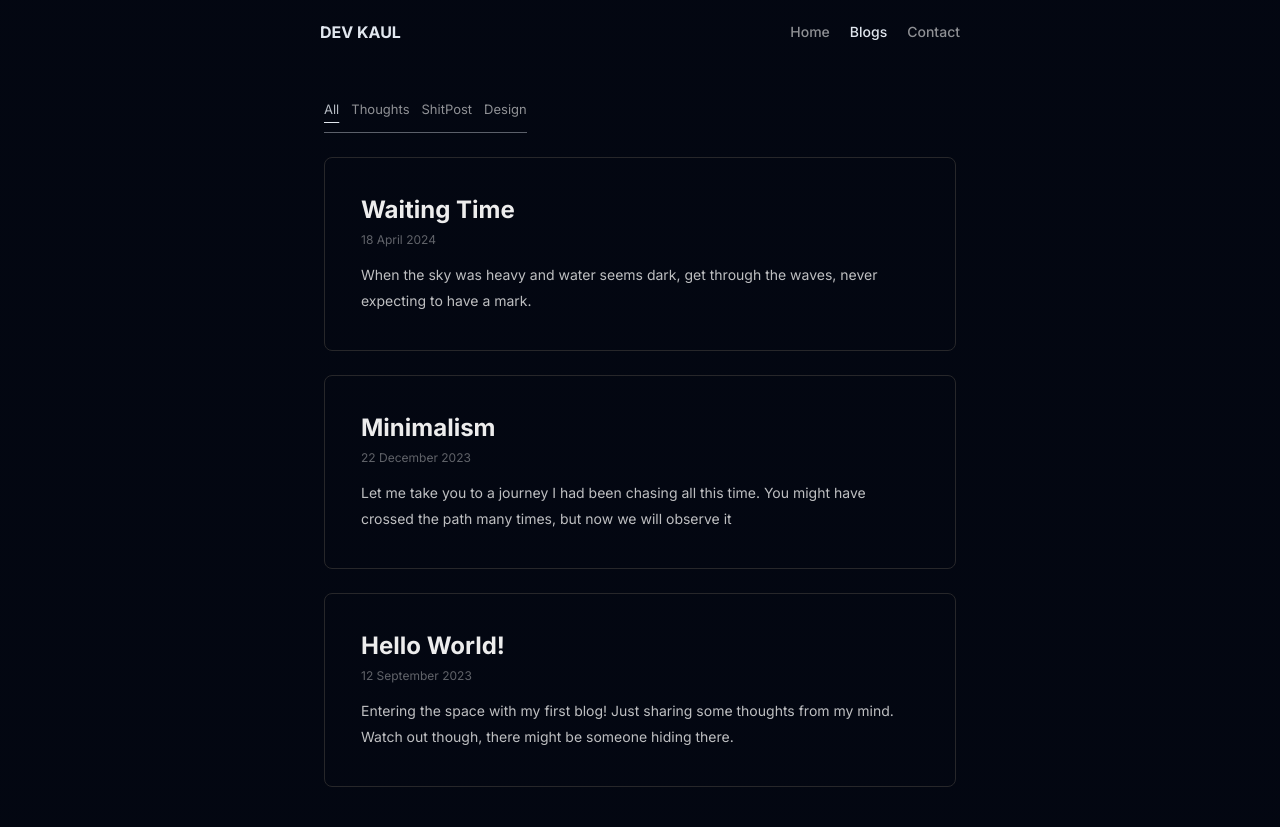
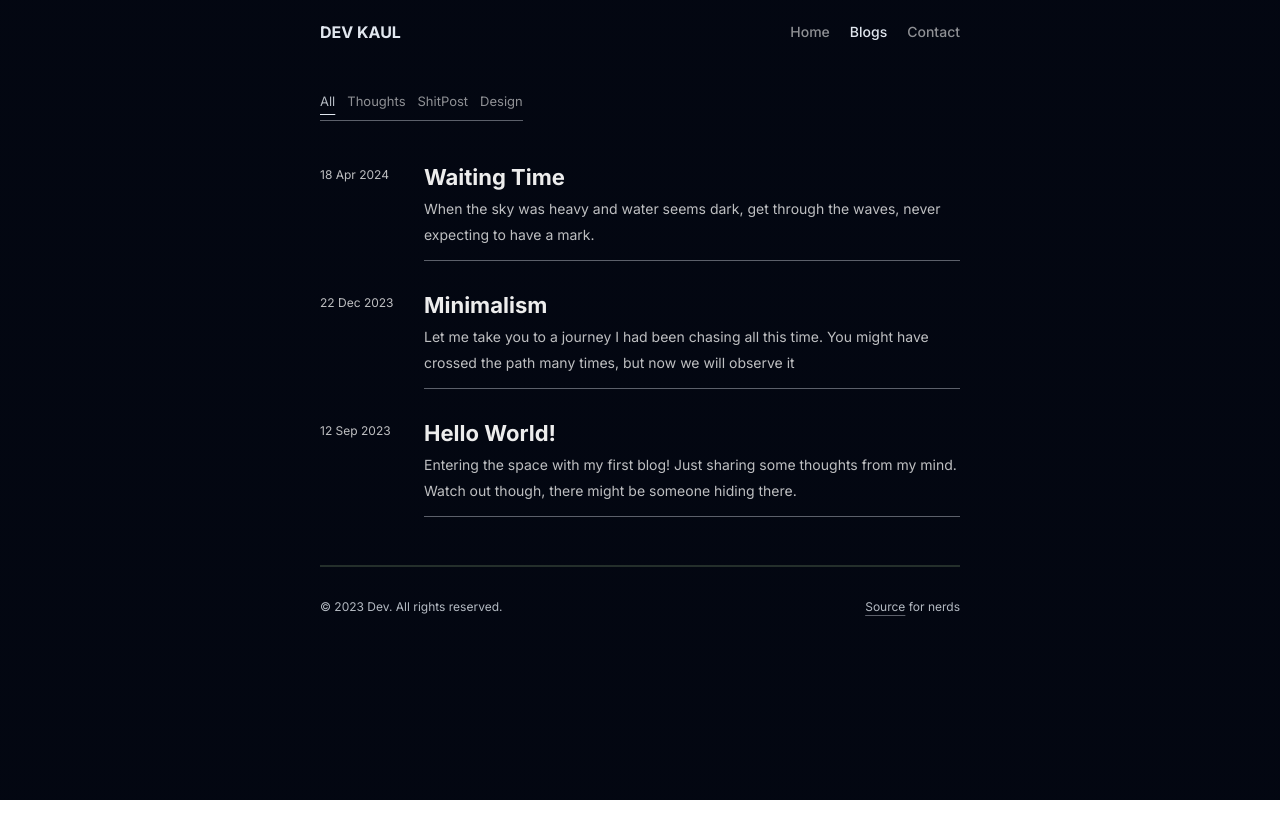
Before and after one commit to BugReportOnWeb/website, a Next.js app: page /blogs in a window 1280 px wide. After the commit the page ends 800 px from the top, so only its background shows below. Built offline with nearby package versions, Linux system fonts and the light colour scheme.

Commit message:
feat: change UI for blogs page and blog cards

```diff
--- a/app/blogs/page.tsx
+++ b/app/blogs/page.tsx
@@ -6,7 +6,7 @@ const Blogs = () => {
     const blogTags = getBlogTags(blogsMetaData);
 
     return (
-        <div className='h-full flex justify-center'>
+        <div className='h-full pt-[4.75rem] sm:pt-[5.75rem] flex justify-center'>
             {/*
                 NOTE: Did this cause using "use client" (for currentTag state) on this
                 page crashed the 'fs' and other imports from 'getSortedBlogsMetaData'
--- a/components/BlogPageContent.tsx
+++ b/components/BlogPageContent.tsx
@@ -2,15 +2,9 @@
 
 import { MetaData } from "@/types/Blog";
 import Tags from "./Tags";
-import Link from "next/link";
-import Date from "./Date";
 import { useState } from "react";
-
-// Possible other colors (hover: lighter -> darker):
-// #06101A
-// #050F19 (current)
-// #050D17
-// #040C14
+import Footer from "./Footer";
+import BlogCard from "./BlogCard";
 
 type BlogPageContentProps = {
     // HACK: Appending 'id' field in 'MetaData' type
@@ -22,19 +16,13 @@ const BlogPageContent = ({ blogTags, blogsMetaData }: BlogPageContentProps) => {
     const [currentTag, setCurrentTag] = useState('All');
 
     return (
-        <div className='max-w-4xl absolute mt-20 px-5 pt-5 pb-10 flex flex-col gap-6'>
+        <div className='max-w-4xl absolute px-4 pb-10 flex flex-col gap-8 sm:gap-10'>
             <Tags tags={blogTags} currentTag={currentTag} setCurrentTag={setCurrentTag} />
-            <div className="flex flex-col justify-center items-center gap-[1.85rem] sm:gap-6">
+            <div className="flex flex-col justify-center items-center gap-5 mb-2 sm:gap-7">
                 {currentTag === 'All' ? (
                     <>
                         {blogsMetaData.map(metaData => (
-                            <Link href={`/blogs/${metaData.id}`} key={metaData.id} className='w-full p-6 border border-[#27272A] rounded-lg flex flex-col justify-center items-start gap-3 sm:p-9 hover:bg-[#050F19]'>
-                                <div>
-                                    <h1 className='font-bold text-2xl text-[#ededed]'>{metaData.title}</h1>
-                                    <Date className='text-xs mt-[0.425rem] text-[#ededed]/40' dateString={metaData.date} />
-                                </div>
-                                <p className='text-sm leading-[26px] text-[#ededed]/80'>{metaData.description}</p>
-                            </Link>
+                            <BlogCard key={metaData.id} metaData={metaData} />
                         ))}
                     </>
                 ) : (
@@ -42,19 +30,13 @@ const BlogPageContent = ({ blogTags, blogsMetaData }: BlogPageContentProps) => {
                         {blogsMetaData
                             .filter(metadata => metadata.tags.includes(currentTag))
                             .map(metaData => (
-                                <Link href={`/blogs/${metaData.id}`} key={metaData.id} className='w-full p-6 border border-[#27272A] rounded-lg flex flex-col justify-center items-start gap-3 sm:p-9 hover:bg-[#050F19]'>
-                                    <div>
-                                        <h1 className='font-bold text-2xl text-[#ededed]'>{metaData.title}</h1>
-                                        <Date className='text-xs mt-[0.425rem] text-[#ededed]/40' dateString={metaData.date} />
-                                    </div>
-                                    <p className='text-sm leading-[26px] text-[#ededed]/80'>{metaData.description}</p>
-                                </Link>
+                                <BlogCard key={metaData.id} metaData={metaData} />
                             ))
                         }
                     </>
                 )}
-
             </div>
+            <Footer />
         </div>
     )
 }
--- a/components/Date.tsx
+++ b/components/Date.tsx
@@ -10,7 +10,7 @@ const Date = ({ className, dateString }: DateProps) => {
 
     return (
         <time className={className} dateTime={dateString}>
-            {format(date, 'dd LLLL yyyy')}
+            {format(date, 'dd MMM yyyy')}
         </time>
     )
 }
--- a/components/Tags.tsx
+++ b/components/Tags.tsx
@@ -6,7 +6,7 @@ type TagsProps = {
 
 const Tags = ({ tags, currentTag, setCurrentTag }: TagsProps) => {
     return (
-        <div className="flex gap-3 pb-3 border-b border-[#e1e7ef]/40 w-fit overflow-x-scroll">
+        <div className="flex gap-3 pb-4 border-b border-[#e1e7ef]/40 w-fit overflow-x-scroll sm:pb-2">
             {tags.map((tag, index) => (
                 <button
                     key={index}
```
